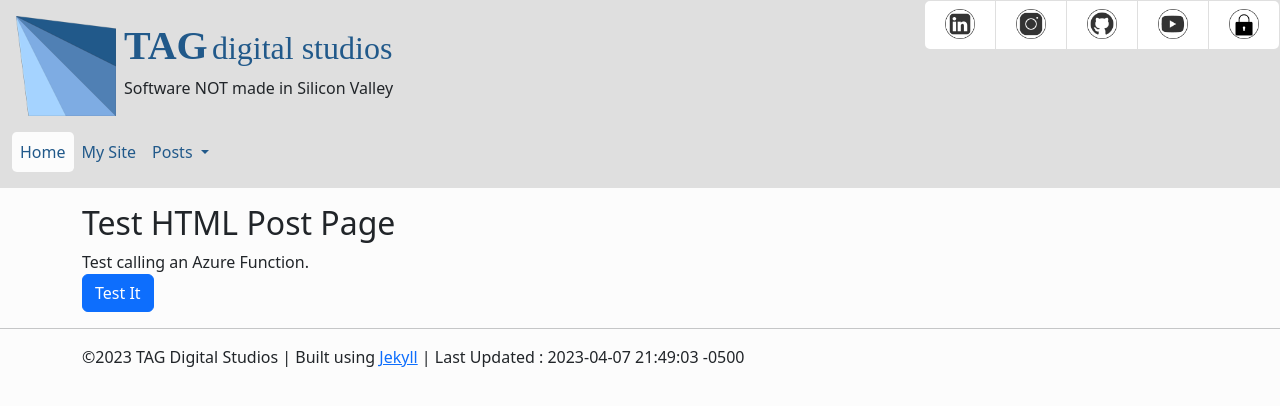
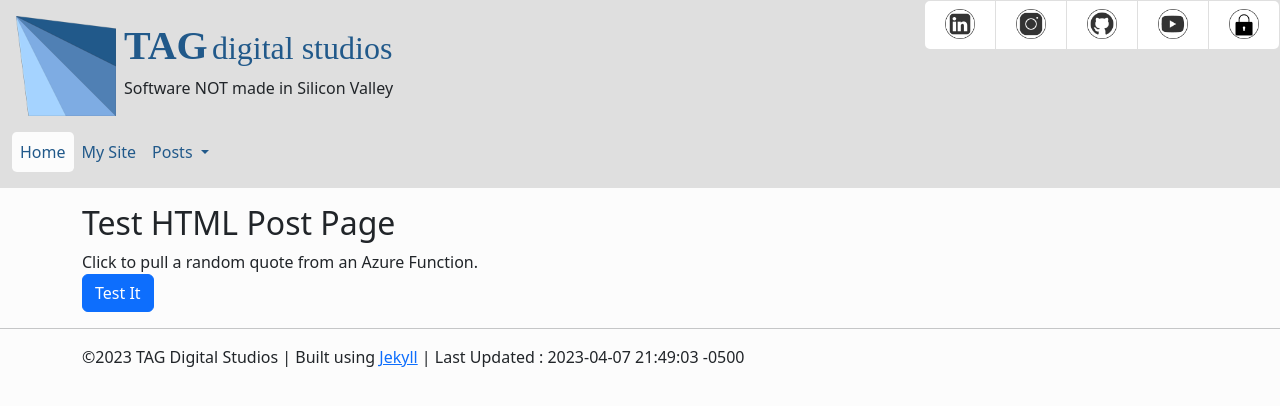
Before and after one commit to GrumpyCockatiel/grumpycockatiel.github.io, a Jekyll site: the page built from test.html, in a window 1280 px wide. Shown: the top 406 px of the page. Built offline with Jekyll 4.4.1, drawn with Linux system fonts in a browser that asks for light colours; some web fonts are replaced.

Commit message:
Update test.html

```diff
--- a/test.html
+++ b/test.html
@@ -6,7 +6,7 @@ title: Random Quote
 <h2>Test HTML Post Page</h2>
 
 <div>
-    Test calling an Azure Function.
+    Click to pull a random quote from an Azure Function.
 </div>
 
 <button onclick="doSubmit()" type="button" class="btn btn-primary">Test It</button>
```
Also changed, not shown: other parts of test.html (+5 -1 lines).
